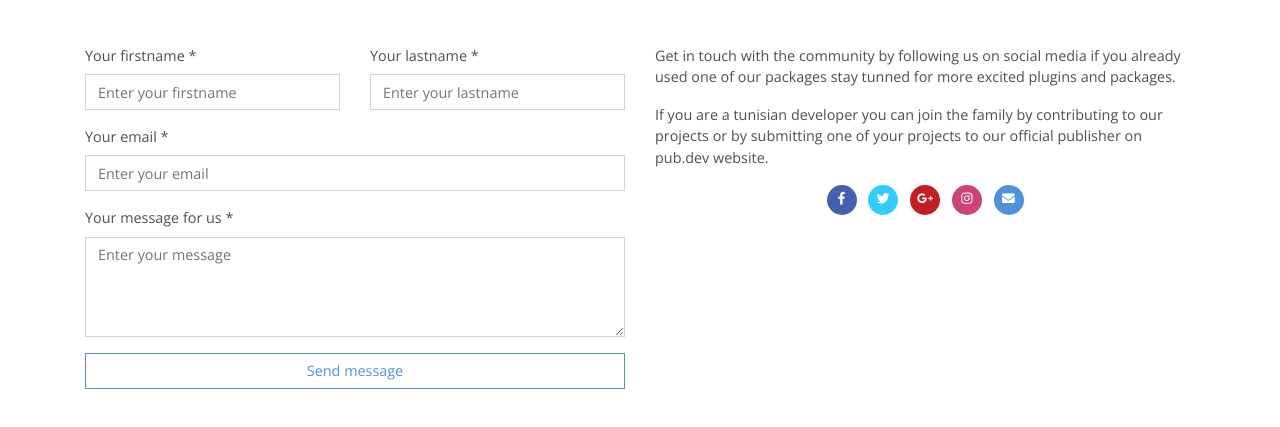
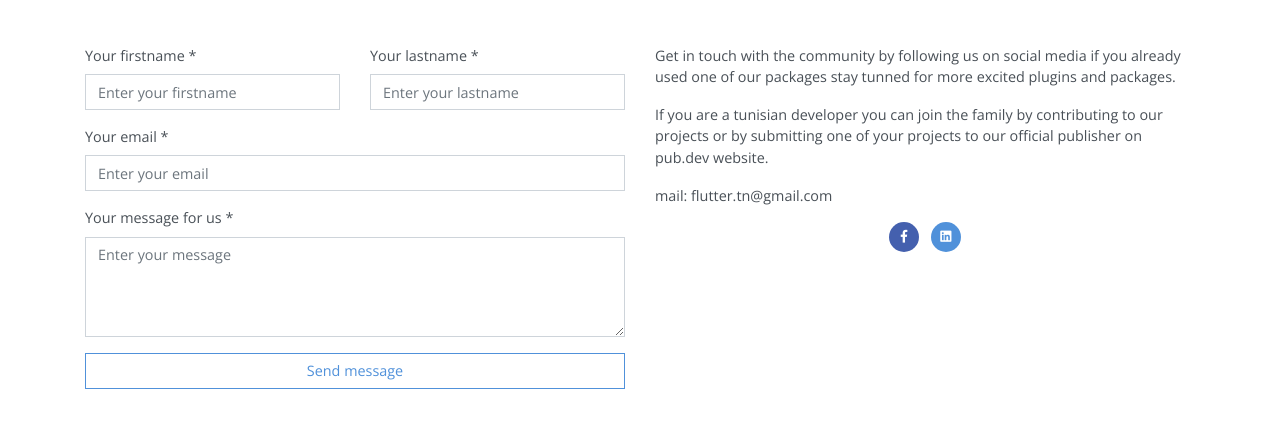
Before and after one commit to flutter-tunisia/flutter-tunisia, a plain HTML site: page index.html in a window 1280 px wide. Shown: the part 4196-4623 px from the top of the page. Drawn offline with nearby package versions, Linux system fonts and the light colour scheme.

Commit message:
update contact section

```diff
--- a/index.html
+++ b/index.html
@@ -242,12 +242,10 @@
           <div class="col-lg-6">
             <p>Get in touch with the community by following us on social media if you already used one of our packages stay tunned for more excited plugins and packages.</p>
             <p>If you are a tunisian developer you can join the family by contributing to our projects or by submitting one of your projects to our official publisher on pub.dev website.</p>
+              <p>mail: flutter.tn@gmail.com</p>
             <ul class="mb-0 list-inline text-center">
-              <li class="list-inline-item"><a href="#" class="social-link social-link-facebook"><i class="fab fa-facebook-f"></i></a></li>
-              <li class="list-inline-item"><a href="#" class="social-link social-link-twitter"><i class="fab fa-twitter"></i></a></li>
-              <li class="list-inline-item"><a href="#" class="social-link social-link-google-plus"><i class="fab fa-google-plus-g"></i></a></li>
-              <li class="list-inline-item"><a href="#" class="social-link social-link-instagram"><i class="fab fa-instagram"></i></a></li>
-              <li class="list-inline-item"><a href="#" class="social-link social-link-email"><i class="fas fa-envelope"></i></a></li>
+              <li class="list-inline-item"><a href="https://www.facebook.com/badrkouki22" class="social-link social-link-facebook"><i class="fab fa-facebook-f"></i></a></li>
+              <li class="list-inline-item"><a href="https://www.linkedin.com/in/badr-kouki-996351116/" class="social-link social-link-linkedin"><i class="fab fa-linkedin"></i></a></li>
             </ul>
           </div>
         </div>
```
